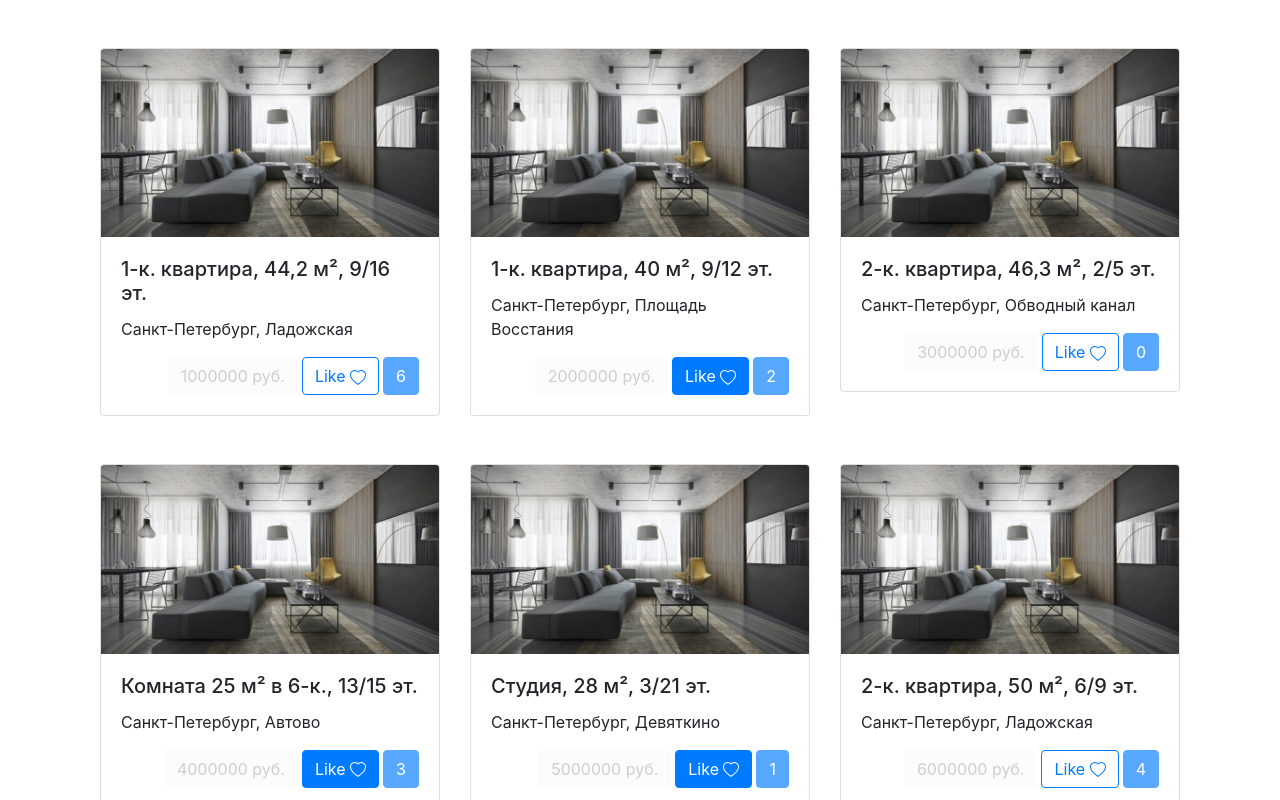
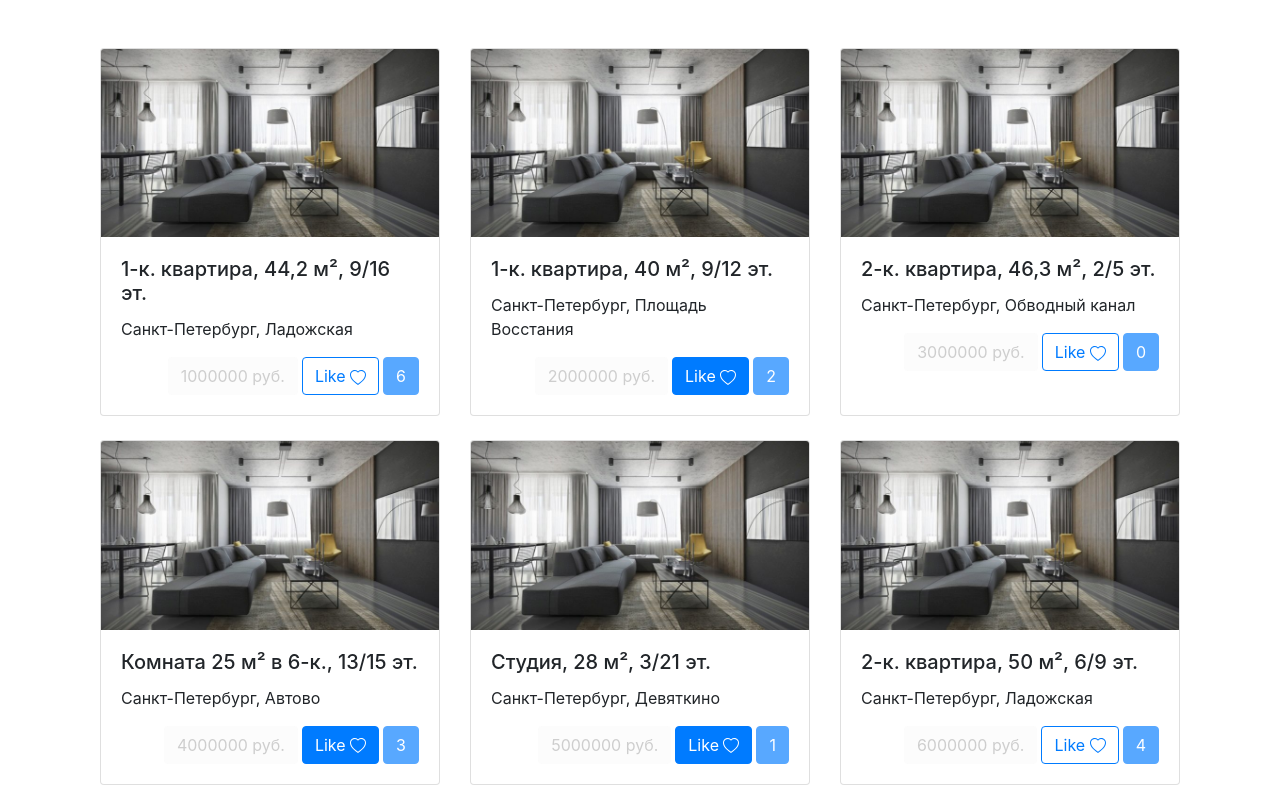
Before and after one commit to vladimirloskutov/apartments-cards, a React (Create React App) app: page / in a window 1280 px wide. Shown: the top 800 px of the page. Built offline with nearby package versions, Linux system fonts and the light colour scheme.

Commit message:
small fixes

```diff
--- a/src/components/Card.jsx
+++ b/src/components/Card.jsx
@@ -26,7 +26,7 @@ const Card = (props) => {
   };
 
   return (
-    <div className="card mb-5">
+    <div className="card h-100">
       <img src={imageUrl} className="card-img-top" alt="img cap" />
       <div className="card-body">
         <h5 className="card-title">{title}</h5>
--- a/src/components/CardsBoard.jsx
+++ b/src/components/CardsBoard.jsx
@@ -11,7 +11,7 @@ const CardsBoard = (props) => {
   const cardsBoard = cards.map(({
     id, imageUrl, title, description, price, likesCount, isLiked,
   }) => (
-    <div key={id} className="col-4">
+    <div key={id} className="col-sm-12 col-md-6 col-lg-4 mb-4">
       <Card
         id={id}
         imageUrl={imageUrl}
```
